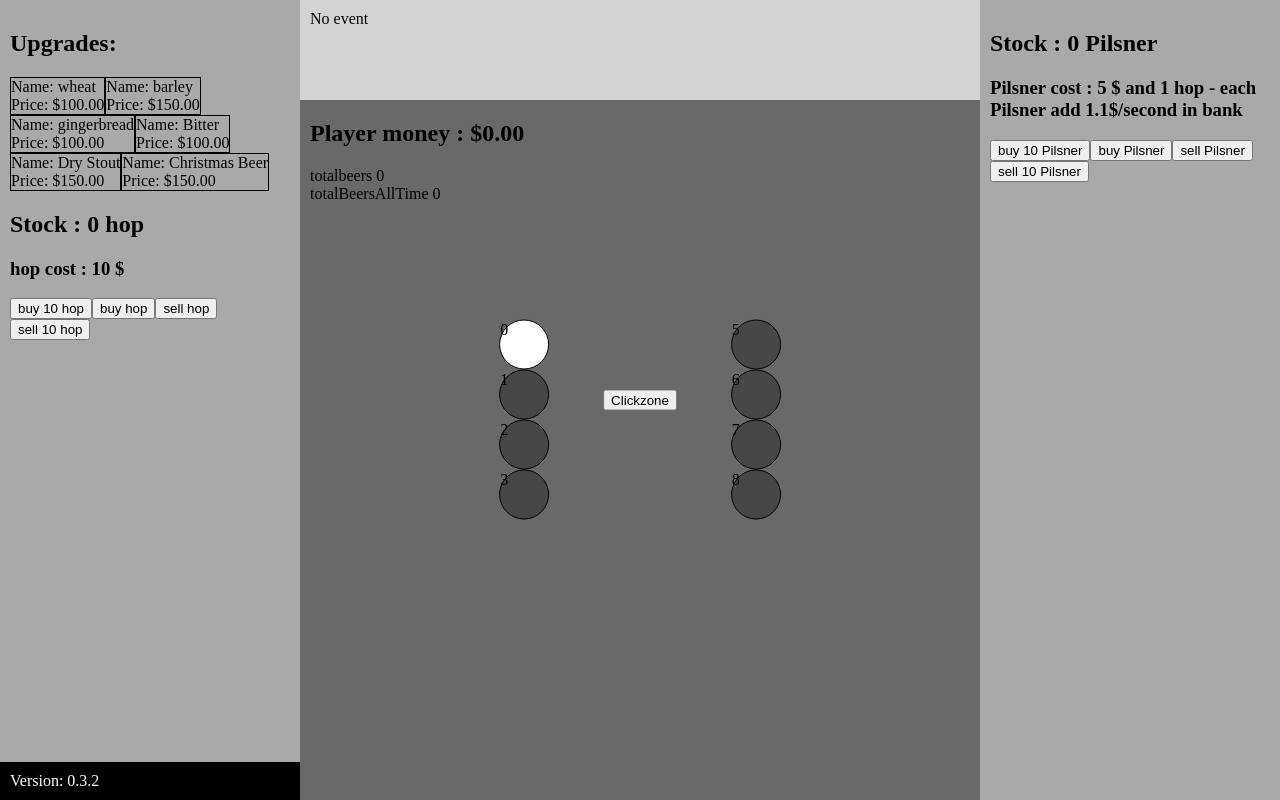
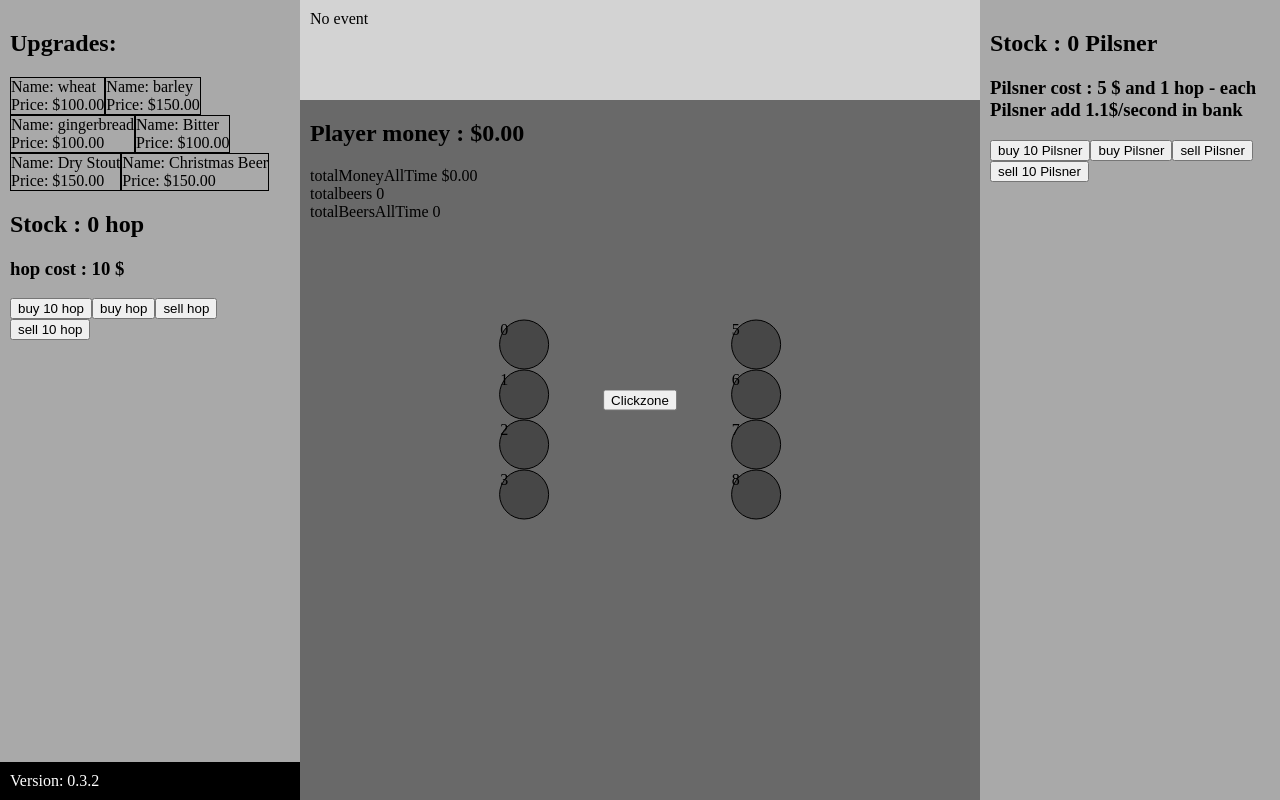
Before and after one commit to emmanuel-franc/beerclick, an Angular app: page / in a window 1280 px wide. Built offline with nearby package versions, Linux system fonts and the light colour scheme.

Commit message:
created totalMoneyAllTime to handle unlocking perks slot

```diff
--- a/src/app/app.component.html
+++ b/src/app/app.component.html
@@ -19,13 +19,17 @@
   </div>
 
   <div class="clickZone">
-    <app-perk [(player)]="player"></app-perk>
+    <app-perk [(player)]="player" [totalMoneyAllTime]="totalMoneyAllTime"></app-perk>
 
-    <app-click-zone [(player)]="player"></app-click-zone>
+    <app-click-zone [(player)]="player" [(totalMoneyAllTime)]="totalMoneyAllTime"></app-click-zone>
   </div>
 
   <div class="stats">
     <h2>Player money : {{player.resources.money.qty | currency: 'USD': true}}</h2>
+
+    totalMoneyAllTime
+    {{totalMoneyAllTime || 0 | currency: 'USD': true}}
+    <br>
 
     totalbeers
     {{totalBeers || 0}}
--- a/src/app/app.component.ts
+++ b/src/app/app.component.ts
@@ -21,6 +21,7 @@ export class AppComponent implements OnInit{
   upgrades: Upgrade[];
   totalBeers:number;
   totalBeersAllTime:number;
+  totalMoneyAllTime:number;
   income:number;
   appVersion;
 
@@ -32,6 +33,7 @@ export class AppComponent implements OnInit{
     this.upgrades = [];
     //this.totalBeers = 0;
     this.totalBeersAllTime = this.totalBeersAllTime || 0;
+    this.totalMoneyAllTime = this.totalMoneyAllTime || 0;
 
     //subscribe to services to detect changes on totalBeers
     this.GlobalStatsService.totalBeersOnChange.subscribe(data => {
@@ -84,7 +86,9 @@ export class AppComponent implements OnInit{
     this.player = new Player(this.money, this.income, this.perks, this.consumables, this.beers, this.upgrades);
 
     setInterval(() => {
-        this.player.resources.money.qty += this.income;
+      this.player.resources.money.qty += this.income;
+
+      this.totalMoneyAllTime += this.income;
     }, 1000);
   }
 
--- a/src/app/components/click-zone/click-zone.component.ts
+++ b/src/app/components/click-zone/click-zone.component.ts
@@ -1,4 +1,4 @@
-import { Component, Input } from '@angular/core';
+import { Component, Input, Output, EventEmitter } from '@angular/core';
 import { Player } from '../../models';
 
 @Component({
@@ -9,6 +9,8 @@ import { Player } from '../../models';
 export class ClickZoneComponent {
 
   @Input() player:Player;
+  @Input() totalMoneyAllTime:number;
+  @Output() totalMoneyAllTimeChange = new EventEmitter<number>();
   generatedMoney:number;
   clicks:number[];
 
@@ -16,6 +18,8 @@ export class ClickZoneComponent {
     //default money generated is equal to 1
     this.generatedMoney = 1;
     this.clicks = [];
+
+    this.totalMoneyAllTime = this.totalMoneyAllTime || 0;
   }
 
   generateMoney(){
@@ -30,6 +34,10 @@ export class ClickZoneComponent {
     //increment money quantity
     this.player.resources.money.qty +=  this.generatedMoney;
 
+    //increment totalMoneyAllTime quantity
+    this.totalMoneyAllTime += this.generatedMoney;
+    this.totalMoneyAllTimeChange.emit(this.totalMoneyAllTime);
+
     //show value generated
     this.clicks.push(this.generatedMoney);
 
--- a/src/app/components/perk/perk.component.ts
+++ b/src/app/components/perk/perk.component.ts
@@ -10,17 +10,25 @@ import {Perk} from "../../models/perk.model";
 })
 export class PerkComponent implements OnInit {
   @Input() player: Player;
+  @Input() totalMoneyAllTime:number;
   perks: Perk[];
-  perksArrayLeft: Perk[];
-  perksArrayRight: Perk[];
 
   constructor() {
     this.perks = [];
-    this.perksArrayLeft = [];
-    this.perksArrayRight = []
+    this.totalMoneyAllTime = this.totalMoneyAllTime || 0;
   }
 
   ngOnInit() {
     this.perks = this.player.resources.perks;
+console.log('this.player', this.player)
+
+    //todo: appliquer la boucle lorsque totalmoneyalltime change
+    for(let i = 0; i < this.perks.length; i++) {
+      //unlock perkslot when limit is reached
+      if(this.totalMoneyAllTime >= this.perks[i].limit) {
+        this.player.resources.perks[i].unlocked = true;
+        console.log('coucou')
+      }
+    }
   }
 }
--- a/src/assets/data/data.json
+++ b/src/assets/data/data.json
@@ -13,7 +13,7 @@
   "perks": [
     {
       "id": 0,
-      "unlocked": true,
+      "unlocked": false,
       "limit": 10
     },
     {
```
